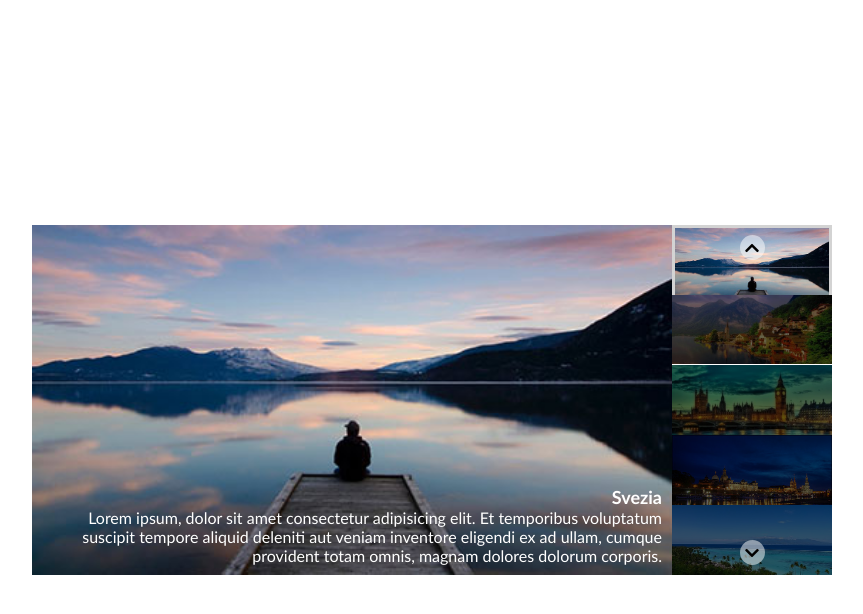
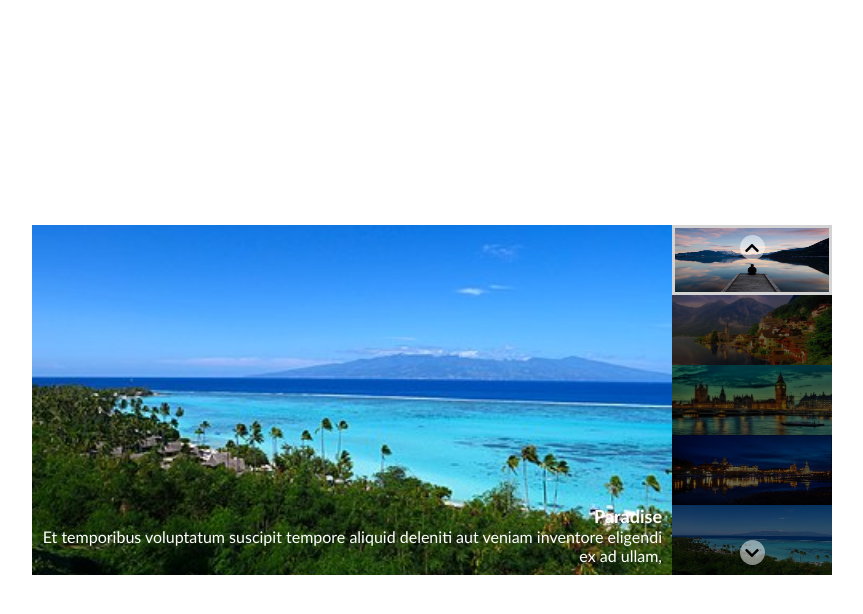
Before and after one commit to AlbertoCiuf/js-array-carousel, a plain HTML site: page index.html in a window 1280 px wide. Both pictures are taken after a click on the element 960 px from the left and 247 px from the top of the page. Shown: the whole page, without its empty margins (208-1071 px from the left). Drawn offline with Linux system fonts and the light colour scheme.

Commit message:
carousel funzionante con elementi scritti in html

```diff
--- a/css/style.css
+++ b/css/style.css
@@ -68,18 +68,18 @@ body {
   display: flex;
   flex-direction: column;
   align-items: center;
-  height: 350px;
-  overflow: hidden;
 }
 
 .slider-list .list-item {
   height: calc(100% / 5);
+  width: 100%;
 }
 
 .slider-list .list-item img {
   width: 100%;
   filter: brightness(0.4);
   display: block;
+  height: 100%;
 }
 
 .slider-list .list-item.selected img {
--- a/js/script.js
+++ b/js/script.js
@@ -21,3 +21,31 @@ const text = [
   'Lorem ipsum, dolor sit amet consectetur adipisicing elit. Et temporibus voluptatum suscipit tempore aliquid deleniti aut veniam inventore eligendi ex ad ullam,',
   'Et temporibus voluptatum suscipit tempore aliquid deleniti aut veniam inventore eligendi ex ad ullam,'
 ];
+
+
+const item = document.getElementsByClassName('item');
+//console.log(item);
+const prev = document.getElementById('prev');
+const next = document.getElementById('next');
+
+let contatore = 0;
+// console.log(item[contatore]);
+
+prev.addEventListener('click', function(){
+  item[contatore].classList.remove('active');
+  contatore--;
+  if (contatore < 0) {
+    contatore = item.length-1;
+  }
+  item[contatore].classList.add('active');
+
+});
+
+next.addEventListener('click', function(){
+  item[contatore].classList.remove('active');
+  contatore++;
+  if (contatore > item.length - 1) {
+    contatore = 0;
+  }
+  item[contatore].classList.add('active');
+});
```
Also changed, not shown: index.html (+1 -1 lines).
